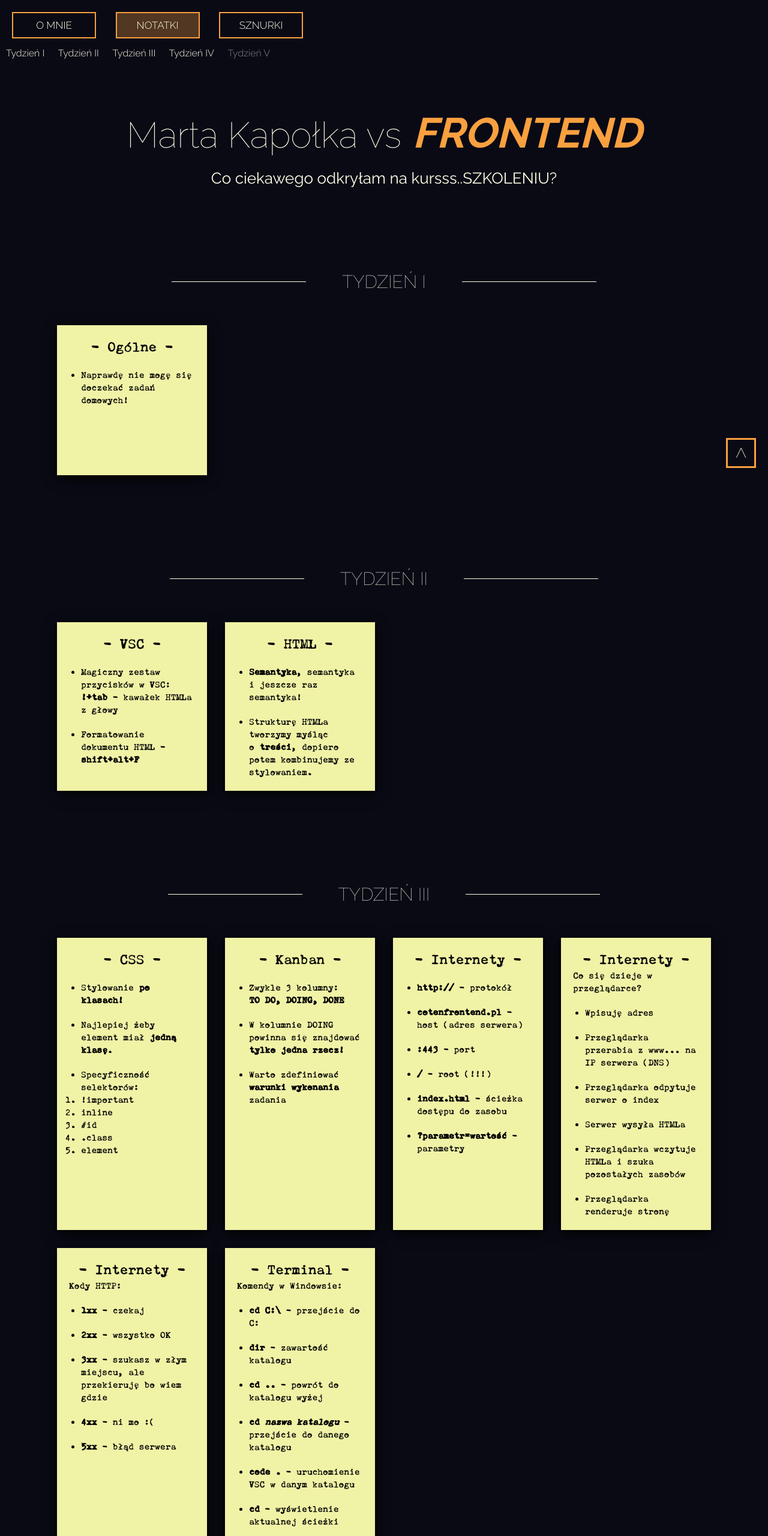
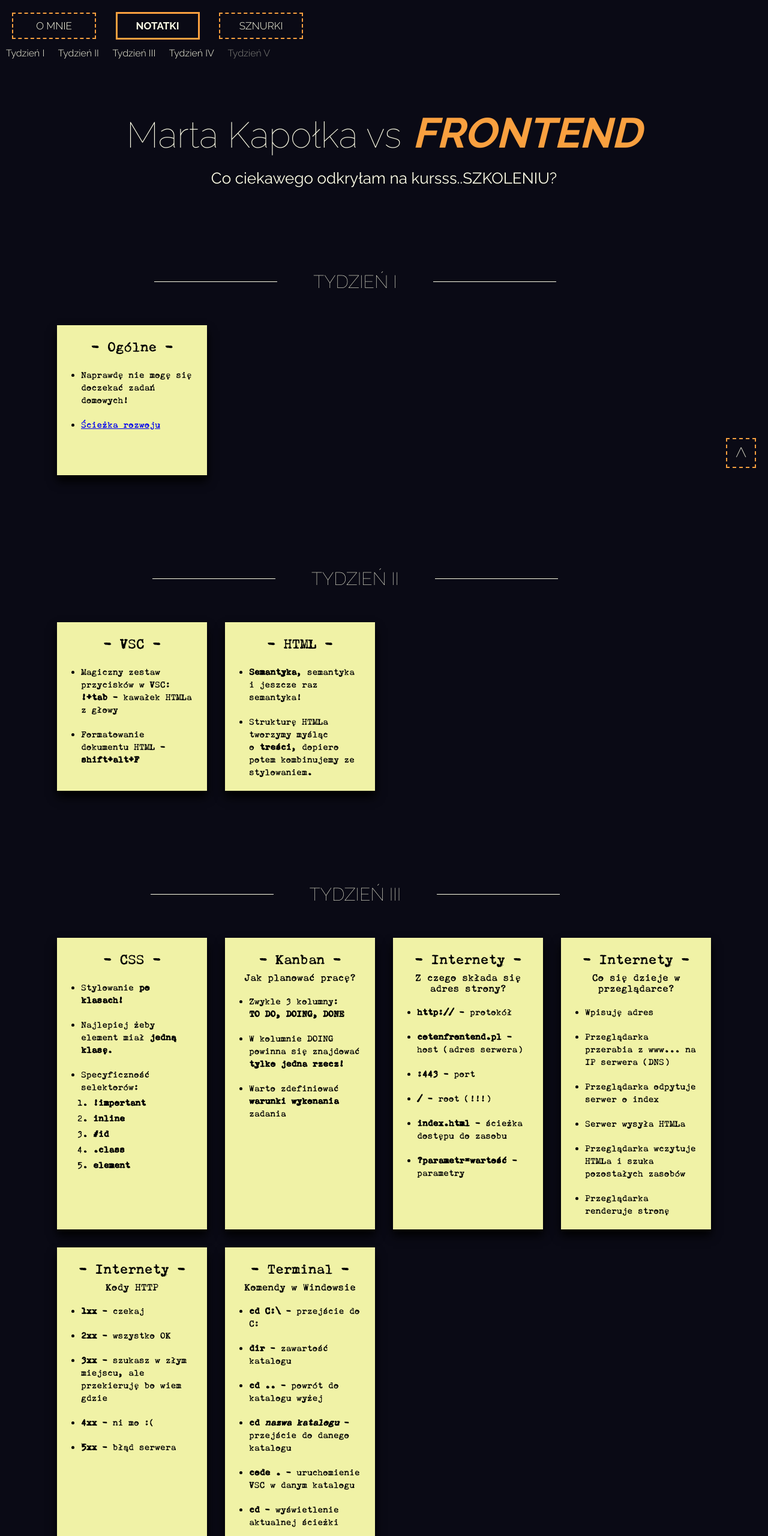
Before and after one commit to marta-kapolka/homepage, a plain HTML site: page notes.html in a window 1280 px wide. Shown: the top 2560 px of the page at 60% size. Drawn offline with Linux system fonts and the light colour scheme.

Commit message:
note subtitle addedand styled

```diff
--- a/notes.html
+++ b/notes.html
@@ -19,6 +19,7 @@
     </div>
 
     <header class="main-header">
+      <div>
       <nav class="navigation">
         <a href="index.html" class="navigation__item">O mnie</a>
         <a href="notes.html" class="navigation__item--current">Notatki</a>
@@ -42,6 +43,7 @@
             <a href="#week-12" class="week-navigation__item--not-active">Tydzień XII</a>
             <a href="#week-13" class="week-navigation__item--not-active">Tydzień XIII</a> -->
       </nav>
+    </div>
 
       <p class="main-header__text">
         <span class="main-header__text--white"
@@ -66,6 +68,7 @@
                 <li class="note__item">
                   Naprawdę nie mogę się doczekać zadań domowych!
                 </li>
+                <li class="note__item"><a href="https://roadmap.sh/frontend" target="_blank">Ścieżka rozwoju</a></li>
               </ul>
             </article>
           </div>
@@ -123,12 +126,12 @@
                 </li>
                 <li class="note__item">
                   Specyficzność selektorów:
-                  <ol>
-                    <li>!important</li>
-                    <li>inline</li>
-                    <li>#id</li>
-                    <li>.class</li>
-                    <li>element</li>
+                  <ol class="note__items-list">
+                    <li class="note__item--tight"><strong>!important</strong></li>
+                    <li class="note__item--tight"><strong>inline</strong></li>
+                    <li class="note__item--tight"><strong>#id</strong></li>
+                    <li class="note__item--tight"><strong>.class</strong></li>
+                    <li class="note__item--tight"><strong>element</strong></li>
                   </ol>
                 </li>
               </ul>
@@ -136,6 +139,7 @@
 
             <article class="note">
               <h3 class="note__title">- Kanban -</h3>
+              <p class="note__subtitle">Jak planować pracę?</p>
               <ul class="note__items-list">
                 <li class="note__item">
                   Zwykle 3 kolumny:<br /><strong>TO DO, DOING, DONE</strong>
@@ -152,6 +156,7 @@
 
             <article class="note">
               <h3 class="note__title">- Internety -</h3>
+              <p class="note__subtitle">Z czego składa się adres strony?</p>
               <ul class="note__items-list">
                 <li class="note__item"><strong>http://</strong> - protokół</li>
                 <li class="note__item">
@@ -170,7 +175,7 @@
 
             <article class="note">
               <h3 class="note__title">- Internety -</h3>
-              <p>Co się dzieje w przeglądarce?</p>
+              <p class="note__subtitle">Co się dzieje w przeglądarce?</p>
               <ul class="note__items-list">
                 <li class="note__item">Wpisuję adres</li>
                 <li class="note__item">
@@ -187,7 +192,7 @@
 
             <article class="note">
               <h3 class="note__title">- Internety -</h3>
-              <p>Kody HTTP:</p>
+              <p class="note__subtitle">Kody HTTP</p>
               <ul class="note__items-list">
                 <li class="note__item"><strong>1xx</strong> - czekaj</li>
                 <li class="note__item"><strong>2xx</strong> - wszystko OK</li>
@@ -202,7 +207,7 @@
 
             <article class="note">
               <h3 class="note__title">- Terminal -</h3>
-              <p>Komendy w Windowsie:</p>
+              <p class="note__subtitle">Komendy w Windowsie</p>
               <ul class="note__items-list">
                 <li class="note__item">
                   <strong>cd C:\</strong> - przejście do C:
@@ -238,13 +243,14 @@
           <div class="section__flex-container">
             <article class="note">
               <h3 class="note__title">- GIT -</h3>
-              <p>Komendy w konsoli:</p>
+              <p class="note__subtitle">Komendy w konsoli</p>
               <ul class="note__items-list">
                 <li class="note__item"><strong>got init</strong> - utworzenie repozytorium</li>
                 <li class="note__item"><strong>git status</strong> - sprawdzenie stanu repozytorium</li>
                 <li class="note__item"><strong>git add .</strong> - dodanie plików do planowanego commita</li>
                 <li class="note__item"><strong>git commit -m "<i>opis zmian</i>"</strong> - commit</li>
                 <li class="note__item"><strong>gitk</strong> - cała historia repozytorium</li>
+                <li class="note__item"><strong>git push</strong> - wypchnięcie zmian do zewnętrznego repozytorium</li>
               </ul>
             </article>
           </div>
--- a/style.css
+++ b/style.css
@@ -62,7 +62,7 @@ body {
 }
 
 .navigation__item:link {
-  border: 2px solid #f9a03f;
+  border: 2px dashed #f9a03f;
   color: #fefee7;
   display: inline-block;
   font-family: "Raleway", "Century Gothic", sans-serif;
@@ -79,11 +79,11 @@ body {
 
 .navigation__item:hover {
   background-color: #f9a03f;
-  font-weight: 500;
+  font-weight: 700;
 }
 
 .navigation__item:visited {
-  border: 2px solid #f9a03f;
+  border: 2px dashed #f9a03f;
   color: #fefee7;
   display: inline-block;
   font-family: "Raleway", "Century Gothic", sans-serif;
@@ -99,13 +99,13 @@ body {
 }
 
 .navigation__item--current:link {
-  background-color: rgb(249, 160, 63, 0.3);
-  border: 2px solid #f9a03f;
+  /* background-color: rgb(249, 160, 63, 0.3); */
+  border: 3px solid #f9a03f;
   color: #fefee7;
   display: inline-block;
   font-family: "Raleway", "Century Gothic", sans-serif;
   font-size: 1.7rem;
-  font-weight: 300;
+  font-weight: 700;
   margin-right: 3rem;
   padding: 1rem 2.5rem;
   text-align: center;
@@ -117,17 +117,17 @@ body {
 
 .navigation__item--current:hover {
   background-color: #f9a03f;
-  font-weight: 500;
+  font-weight: 700;
 }
 
 .navigation__item--current:visited {
-  background-color: rgb(249, 160, 63, 0.3);
-  border: 2px solid #f9a03f;
+  /* background-color: rgb(249, 160, 63, 0.3); */
+  border: 3px solid #f9a03f;
   color: #fefee7;
   display: inline-block;
   font-family: "Raleway", "Century Gothic", sans-serif;
   font-size: 1.7rem;
-  font-weight: 300;
+  font-weight: 700;
   margin-right: 3rem;
   padding: 1rem 2.5rem;
   text-align: center;
@@ -199,7 +199,7 @@ body {
 }
 
 .up__arrow {
-  border: 3px solid #f9a03f;
+  border: 2px dashed #f9a03f;
   bottom: 2rem;
   color: #fefee7;
   font-family: "Raleway", "Century Gothic", sans-serif;
@@ -235,6 +235,7 @@ body {
   position: relative;
   text-align: center;
   text-transform: uppercase;
+  width: 80vw;
 }
 
 .section__title::before,
@@ -268,7 +269,7 @@ body {
 
 .note {
   background-color: #f0f2a6;
-  box-shadow: 0 5px 20px #000;
+  box-shadow: 0 10px 15px #000;
   display: inline-block;
   font-family: "Typewriter", "Times New Roman", serif;
   font-size: 1.8rem;
@@ -285,12 +286,23 @@ body {
   text-align: center;
 }
 
+.note__subtitle {
+  font-size: 2rem;
+  line-height: 1.8rem;
+  margin-top: .5rem;
+  text-align: center;
+}
+
 .note__items-list {
   padding-left: 2rem;
 }
 
 .note__item {
   margin-top: 2rem;
+}
+
+.note__item--tight {
+  margin-top: .5rem;
 }
 
 /* INDEX PAGE */
@@ -307,7 +319,7 @@ body {
   border: 3px solid #f9a03f;
   border-radius: 10rem;
   float: left;
-  margin: 10rem 5rem 5rem 1.5rem;
+  margin: 10rem 5rem 4rem 1.5rem;
   width: 20rem;
 }
 
```
Also changed, not shown: index.html (+1 -1 lines).
